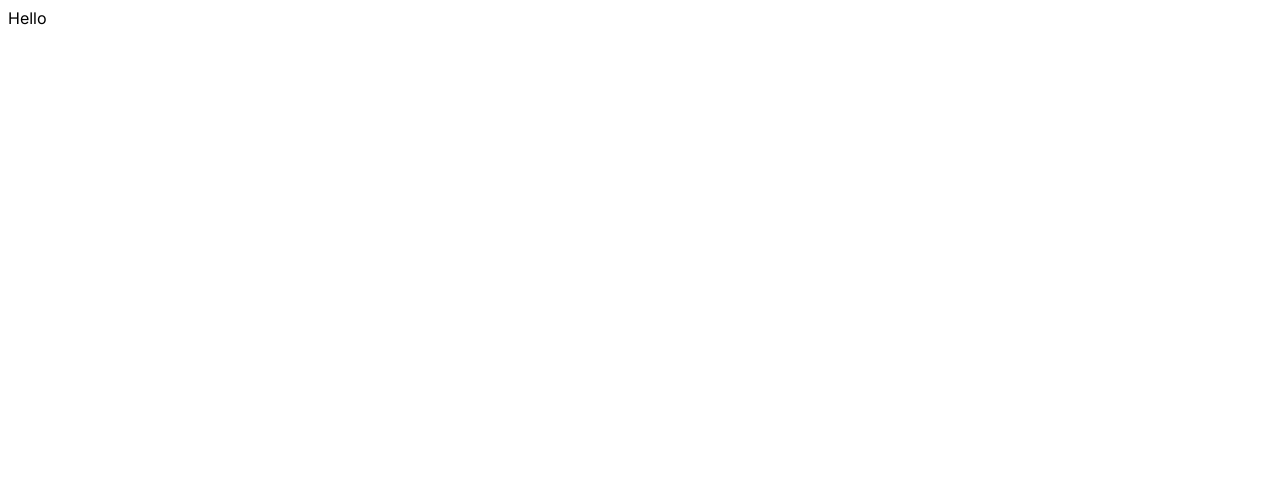
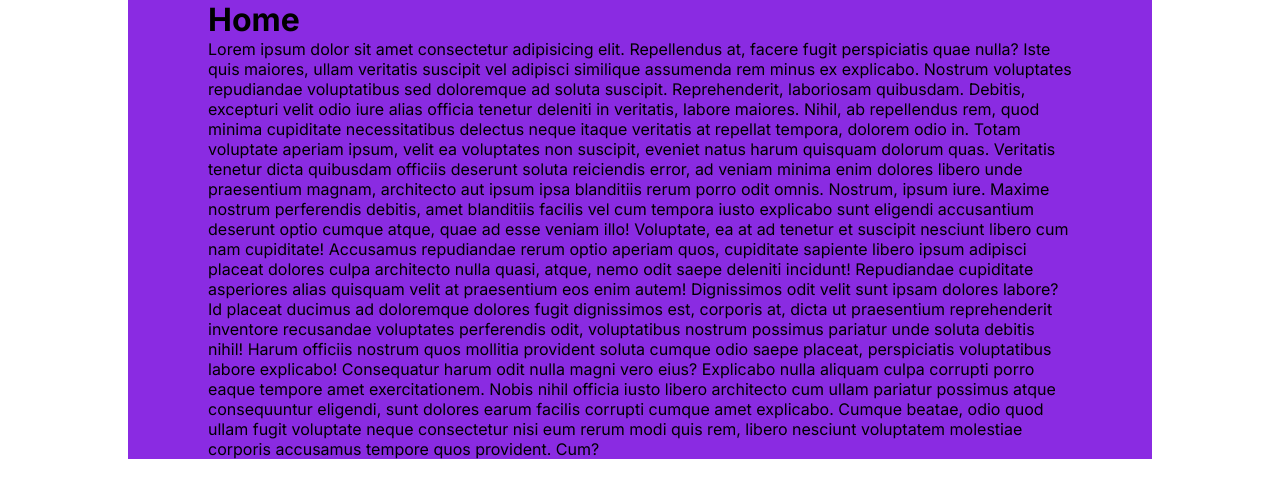
Before and after one commit to ArturBuja/Next_Blog_App, a Next.js app: page / in a window 1280 px wide. Shown: the top 498 px of the page. Built offline with nearby package versions, Linux system fonts and the light colour scheme.

Commit message:
global styling tbc..

```diff
--- a/src/app/globals.css
+++ b/src/app/globals.css
@@ -0,0 +1,62 @@
+:root {
+  --bg: white;
+  --textColor: black;
+  --softBg: #f0f0f0;
+  --softTextColor: #626262;
+}
+* {
+  margin: 0;
+  padding: 0;
+  box-sizing: border-box;
+}
+body {
+  max-width: 100vw;
+  overflow-x: hidden;
+}
+a {
+  color: inherit;
+  text-decoration: none;
+}
+
+.container {
+  min-height: 100vh;
+  background-color: var(--bg);
+  color: var(--textColor);
+}
+
+.wrapper {
+  max-width: 96rem;
+  margin: 0 auto;
+  background-color: blueviolet;
+  padding-inline: 5rem;
+}
+
+@media screen and (max-width: 1536px) {
+  .wrapper {
+    max-width: 1366px;
+  }
+}
+
+@media screen and (max-width: 1280px) {
+  .wrapper {
+    max-width: 1024px;
+  }
+}
+@media screen and (max-width: 1024px) {
+  .wrapper {
+    max-width: 768px;
+    padding-inline: 2.5rem;
+  }
+}
+
+@media screen and (max-width: 768px) {
+  .wrapper {
+    max-width: 640px;
+  }
+}
+
+@media screen and (max-width: 640px) {
+  .wrapper {
+    max-width: 480px;
+  }
+}
--- a/src/app/layout.tsx
+++ b/src/app/layout.tsx
@@ -1,17 +1,25 @@
-import './globals.css'
-import { Inter } from 'next/font/google'
+import './globals.css';
+import { Inter } from 'next/font/google';
 
-const inter = Inter({ subsets: ['latin'] })
+const inter = Inter({ subsets: ['latin'] });
 
 export const metadata = {
   title: 'Blog App',
   description: 'The best blog app!',
+};
+
+export default function RootLayout({
+  children,
+}: {
+  children: React.ReactNode;
+}) {
+  return (
+    <html lang='en'>
+      <body className={inter.className}>
+        <div className='container'>
+          <div className='wrapper'>{children}</div>
+        </div>
+      </body>
+    </html>
+  );
 }
-
-export default function RootLayout({ children } : { children: React.ReactNode }) {
-  return (
-    <html lang="en">
-      <body className={inter.className}>{children}</body>
-    </html>
-  )
-}
--- a/src/app/page.tsx
+++ b/src/app/page.tsx
@@ -1,5 +1,45 @@
-import styles from "./homepage.module.css";
+import Link from 'next/link';
+import styles from './homepage.module.css';
 
 export default function Home() {
-  return <div>Hello</div>;
+  return (
+    <div>
+      <Link href='/'>
+        <h1>Home</h1>
+        Lorem ipsum dolor sit amet consectetur adipisicing elit. Repellendus at,
+        facere fugit perspiciatis quae nulla? Iste quis maiores, ullam veritatis
+        suscipit vel adipisci similique assumenda rem minus ex explicabo.
+        Nostrum voluptates repudiandae voluptatibus sed doloremque ad soluta
+        suscipit. Reprehenderit, laboriosam quibusdam. Debitis, excepturi velit
+        odio iure alias officia tenetur deleniti in veritatis, labore maiores.
+        Nihil, ab repellendus rem, quod minima cupiditate necessitatibus
+        delectus neque itaque veritatis at repellat tempora, dolorem odio in.
+        Totam voluptate aperiam ipsum, velit ea voluptates non suscipit, eveniet
+        natus harum quisquam dolorum quas. Veritatis tenetur dicta quibusdam
+        officiis deserunt soluta reiciendis error, ad veniam minima enim dolores
+        libero unde praesentium magnam, architecto aut ipsum ipsa blanditiis
+        rerum porro odit omnis. Nostrum, ipsum iure. Maxime nostrum perferendis
+        debitis, amet blanditiis facilis vel cum tempora iusto explicabo sunt
+        eligendi accusantium deserunt optio cumque atque, quae ad esse veniam
+        illo! Voluptate, ea at ad tenetur et suscipit nesciunt libero cum nam
+        cupiditate! Accusamus repudiandae rerum optio aperiam quos, cupiditate
+        sapiente libero ipsum adipisci placeat dolores culpa architecto nulla
+        quasi, atque, nemo odit saepe deleniti incidunt! Repudiandae cupiditate
+        asperiores alias quisquam velit at praesentium eos enim autem!
+        Dignissimos odit velit sunt ipsam dolores labore? Id placeat ducimus ad
+        doloremque dolores fugit dignissimos est, corporis at, dicta ut
+        praesentium reprehenderit inventore recusandae voluptates perferendis
+        odit, voluptatibus nostrum possimus pariatur unde soluta debitis nihil!
+        Harum officiis nostrum quos mollitia provident soluta cumque odio saepe
+        placeat, perspiciatis voluptatibus labore explicabo! Consequatur harum
+        odit nulla magni vero eius? Explicabo nulla aliquam culpa corrupti porro
+        eaque tempore amet exercitationem. Nobis nihil officia iusto libero
+        architecto cum ullam pariatur possimus atque consequuntur eligendi, sunt
+        dolores earum facilis corrupti cumque amet explicabo. Cumque beatae,
+        odio quod ullam fugit voluptate neque consectetur nisi eum rerum modi
+        quis rem, libero nesciunt voluptatem molestiae corporis accusamus
+        tempore quos provident. Cum?
+      </Link>
+    </div>
+  );
 }
```
